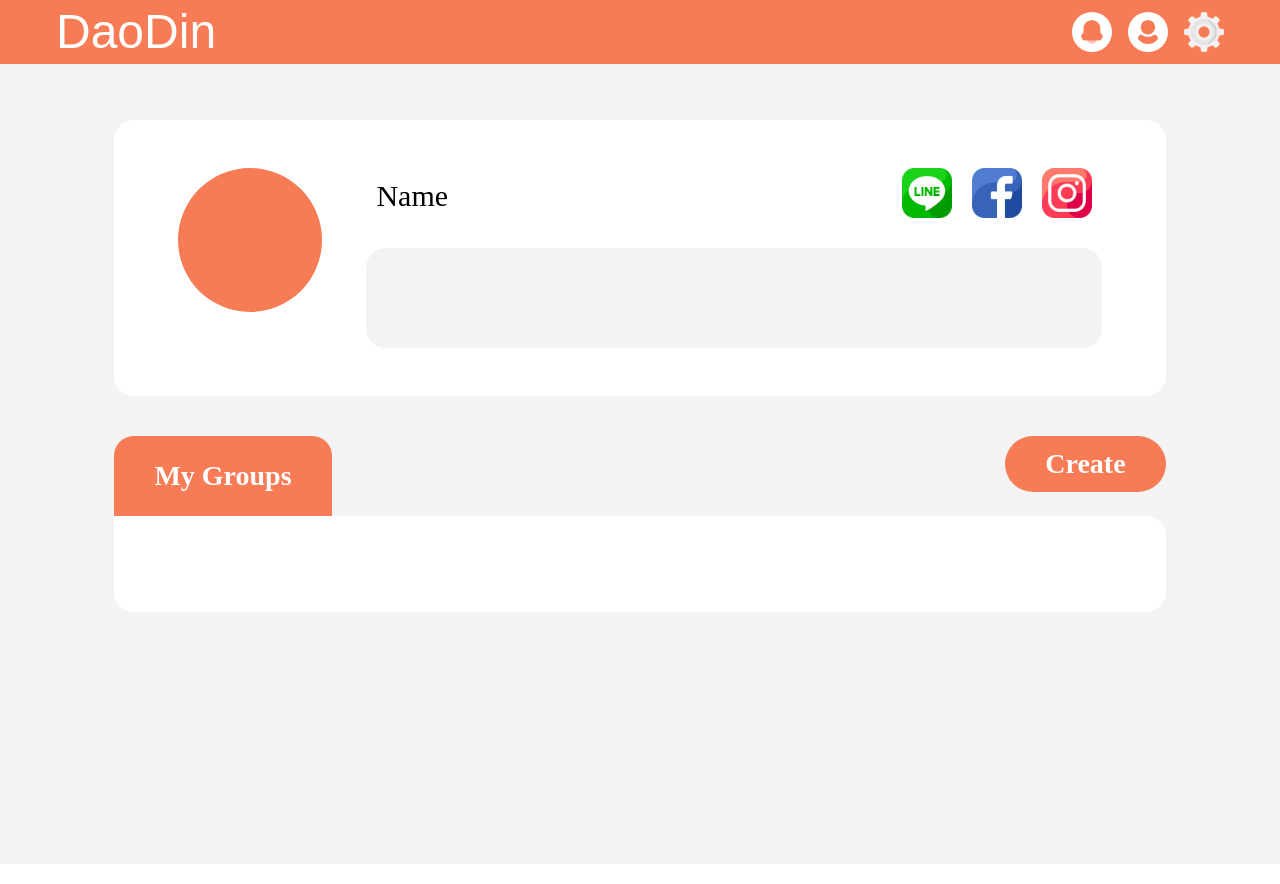
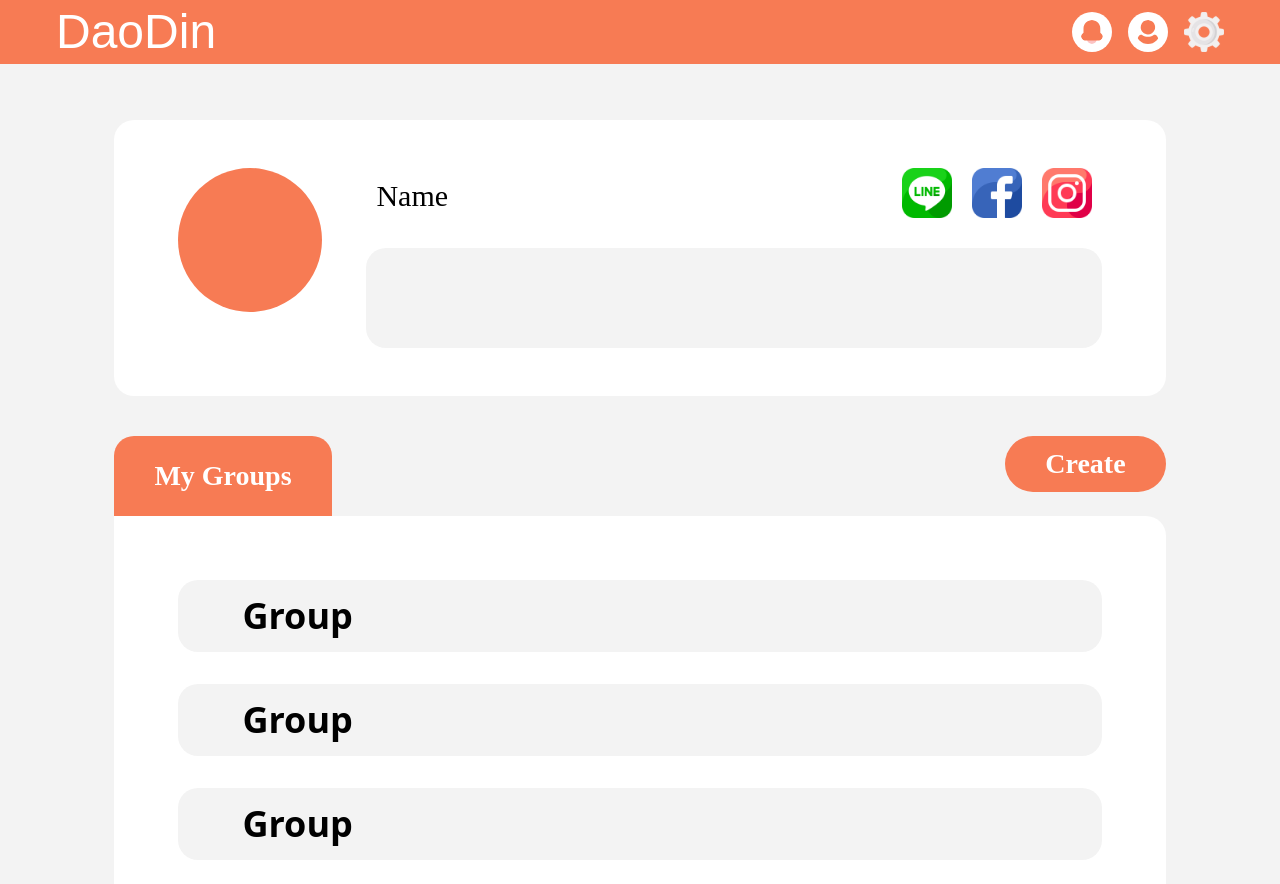
Before and after one commit to quevenliu/DaoDin, a Next.js app in the folder Frontend/: page /profile in a window 1280 px wide. Shown: the top 884 px of the page. Built offline with nearby package versions, Linux system fonts and the light colour scheme; a web font is replaced by a local one.

Commit message:
feat: add group components on profile page

```diff
--- a/Frontend/src/components/Group.jsx
+++ b/Frontend/src/components/Group.jsx
@@ -1,8 +1,14 @@
 import Image from "next/image";
 
-export default function Group() {
+export default function Group({ path }) {
   return (
     <div className="group mt-8">
+      {path === "/profile" ? (
+        <div className="px-8 py-4 flex justify-between items-center bg-backgroundColor rounded-[20px] group-hover:rounded-b-none">
+          <h3 className="px-8 text-4xl font-bold">Group</h3>
+        </div>
+      ) : (
+        <div>
           <div className="px-8 py-4 flex justify-between items-center bg-backgroundColor rounded-[20px] group-hover:rounded-b-none">
             <h3 className="px-8 text-4xl font-bold">Group</h3>
             <Image
@@ -15,18 +21,17 @@ export default function Group() {
           </div>
           <div className="px-8 py-6 hidden group-hover:flex justify-between gap-8 bg-[#FDE0E0] rounded-b-[20px]">
             <p className="p-3 bg-[#F5B8B8] rounded-[20px]">
-          Lorem ipsum dolor sit amet consectetur adipisicing elit. Temporibus
-          perferendis ratione unde nulla culpa quidem reiciendis, consequatur
-          doloremque vitae quia, corrupti nihil maxime atque iure ea et modi
-          quod minima.
-          Lorem ipsum dolor sit amet consectetur adipisicing elit. Temporibus
-          perferendis ratione unde nulla culpa quidem reiciendis, consequatur
-          doloremque vitae quia, corrupti nihil maxime atque iure ea et modi
-          quod minima.
-          Lorem ipsum dolor sit amet consectetur adipisicing elit. Temporibus
-          perferendis ratione unde nulla culpa quidem reiciendis, consequatur
-          doloremque vitae quia, corrupti nihil maxime atque iure ea et modi
-          quod minima.
+              Lorem ipsum dolor sit amet consectetur adipisicing elit.
+              Temporibus perferendis ratione unde nulla culpa quidem reiciendis,
+              consequatur doloremque vitae quia, corrupti nihil maxime atque
+              iure ea et modi quod minima. Lorem ipsum dolor sit amet
+              consectetur adipisicing elit. Temporibus perferendis ratione unde
+              nulla culpa quidem reiciendis, consequatur doloremque vitae quia,
+              corrupti nihil maxime atque iure ea et modi quod minima. Lorem
+              ipsum dolor sit amet consectetur adipisicing elit. Temporibus
+              perferendis ratione unde nulla culpa quidem reiciendis,
+              consequatur doloremque vitae quia, corrupti nihil maxime atque
+              iure ea et modi quod minima.
             </p>
             <button
               type="button"
@@ -36,5 +41,7 @@ export default function Group() {
             </button>
           </div>
         </div>
+      )}
+    </div>
   );
 }
--- a/Frontend/src/pages/index.jsx
+++ b/Frontend/src/pages/index.jsx
@@ -1,12 +1,13 @@
 import Head from "next/head";
 import Image from "next/image";
-import { Inter } from "next/font/google";
-const inter = Inter({ subsets: ["latin"] });
-
+import { useRouter } from "next/router";
 import Topbar from "@/components/Topbar";
 import Group from "@/components/Group";
 
 export default function Home() {
+  const router = useRouter();
+  const path = router.pathname;
+
   return (
     <>
       <Head>
@@ -33,9 +34,9 @@ export default function Home() {
           </button>
         </div>
         <div className="min-h-screen px-16 pt-5 bg-white rounded-t-[20px]">
-          <Group />
-          <Group />
-          <Group />
+          <Group path={path} />
+          <Group path={path} />
+          <Group path={path} />
         </div>
       </main>
     </>
--- a/Frontend/src/pages/profile/index.jsx
+++ b/Frontend/src/pages/profile/index.jsx
@@ -1,12 +1,14 @@
 import Head from "next/head";
 import Image from "next/image";
-import { Inter } from "next/font/google";
 import styles from "../../styles/font.module.scss";
-const inter = Inter({ subsets: ["latin"] });
-
+import { useRouter } from "next/router";
+import Group from "@/components/Group";
 import Topbar from "@/components/Topbar";
 
 export default function Home() {
+  const router = useRouter();
+  const path = router.pathname;
+
   return (
     <>
       <Head>
@@ -19,18 +21,13 @@ export default function Home() {
       <Topbar />
       <div className="min-h-screen bg-backgroundColor p-14">
         <div className="w-[90%] max-w-6xl bg-white m-auto mb-10 px-16 py-12 rounded-[20px] flex ">
-            <div className="w-36 h-36 bg-primaryColor rounded-full mr-11 shrink-0" ></div>
+          <div className="w-36 h-36 bg-primaryColor rounded-full mr-11 shrink-0"></div>
           <div className="w-full">
             <div className="flex justify-between items-center px-2.5 mb-6">
               <p className={`${styles.content} text-3xl font-medium`}>Name</p>
               <div>
                 <button className="mr-5" type="button">
-                            <Image
-                                src="/line.png"
-                                alt="Line"
-                                width={50}
-                                height={50}
-                            />
+                  <Image src="/line.png" alt="Line" width={50} height={50} />
                 </button>
                 <button className="mr-5" type="button">
                   <Image
@@ -56,15 +53,24 @@ export default function Home() {
 
         <div className="w-[90%] max-w-6xl m-auto">
           <div className="flex justify-between">
-                <div className={`${styles.content} h-20 text-white text-[28px] font-bold bg-primaryColor px-10 rounded-t-[20px] flex items-center`}>My Groups</div>
-                <div className={`${styles.content} h-14 text-white text-[28px] font-bold bg-primaryColor px-10 rounded-[50px] flex items-center`}>Create</div>
+            <div
+              className={`${styles.content} h-20 text-white text-[28px] font-bold bg-primaryColor px-10 rounded-t-[20px] flex items-center`}
+            >
+              My Groups
             </div>
-            <div className="bg-white rounded-tr-[20px] rounded-b-[20px] px-16 py-12">
-
+            <div
+              className={`${styles.content} h-14 text-white text-[28px] font-bold bg-primaryColor px-10 rounded-[50px] flex items-center`}
+            >
+              Create
+            </div>
+          </div>
+          <div className="bg-white rounded-tr-[20px] rounded-b-[20px] px-16 pt-8 pb-16">
+            <Group path={path} />
+            <Group path={path} />
+            <Group path={path} />
           </div>
         </div>
       </div>
-
     </>
   );
 }
```
Lines whose indentation alone changed are shown as unchanged.
